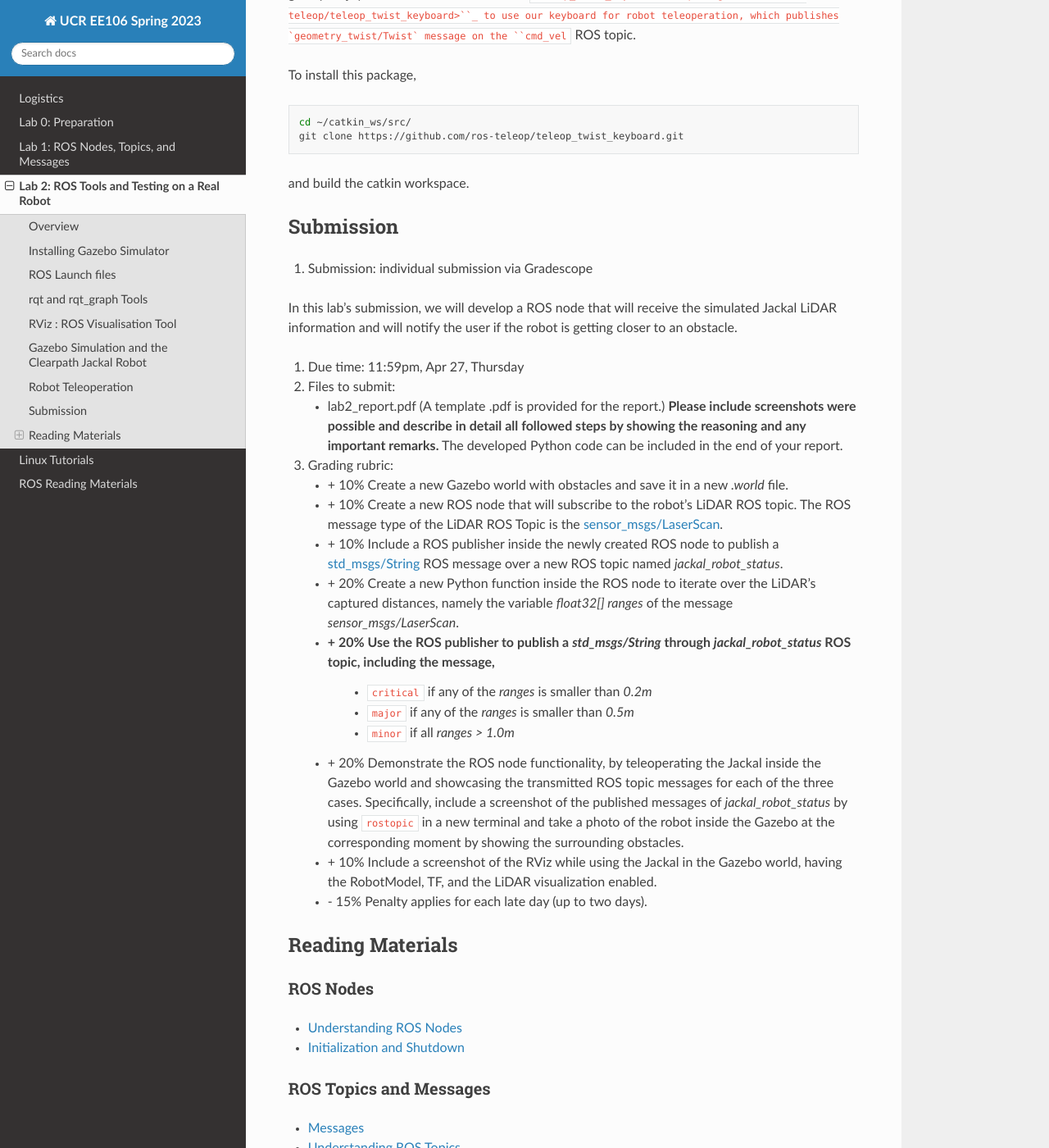
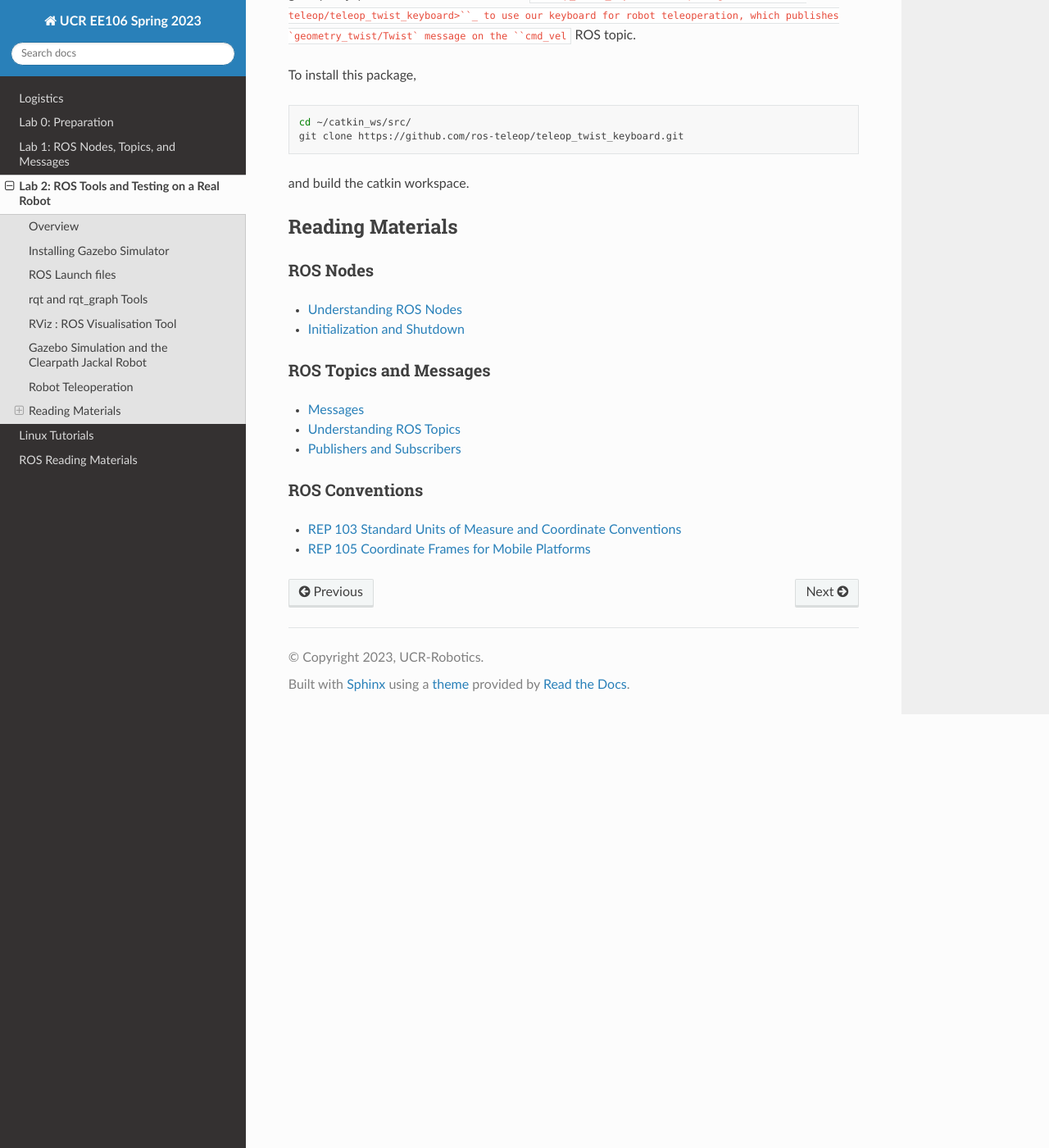
Before and after one commit to taektay/ee106, a Sphinx documentation site: the page built from docs/lab2.rst, in a window 1280 px wide and 1400 px high, scrolled down 3651 px. Shown: the whole window at 82% size. Built offline with Sphinx 7.4.7 and the Read the Docs theme 2.0.0, drawn with Linux system fonts in a browser that asks for light colours.

Commit message:
updated lab2

```diff
--- a/docs/lab2.rst
+++ b/docs/lab2.rst
@@ -160,36 +160,36 @@ To install this package,
 
 and build the catkin workspace.
 
-Submission
-----------
+.. Submission
+.. ----------
 
-#. Submission: individual submission via Gradescope
+.. #. Submission: individual submission via Gradescope
 
-In this lab's submission, we will develop a ROS node that will receive the simulated Jackal LiDAR information and will notify the user if the robot is getting closer to an obstacle.
+.. In this lab's submission, we will develop a ROS node that will receive the simulated Jackal LiDAR information and will notify the user if the robot is getting closer to an obstacle.
 
-.. #. Demo: required (Demonstrate the ROS node functionality in the Gazebo world by using the Jackal.)
+.. .. #. Demo: required (Demonstrate the ROS node functionality in the Gazebo world by using the Jackal.)
 
-#. Due time: 11:59pm, Apr 27, Thursday
+.. #. Due time: 11:59pm, Apr 27, Thursday
 
-#. Files to submit:
+.. #. Files to submit:
 
-   - lab2_report.pdf (A template .pdf is provided for the report.) **Please include screenshots were possible and describe in detail all followed steps by showing the reasoning and any important remarks.** The developed Python code can be included in the end of your report.
+..    - lab2_report.pdf (A template .pdf is provided for the report.) **Please include screenshots were possible and describe in detail all followed steps by showing the reasoning and any important remarks.** The developed Python code can be included in the end of your report.
 
-#. Grading rubric:
+.. #. Grading rubric:
 
-   - \+ 10% Create a new Gazebo world with obstacles and save it in a new `.world` file.
-   - \+ 10% Create a new ROS node that will subscribe to the robot's LiDAR ROS topic. The ROS message type of the LiDAR ROS Topic is the `sensor_msgs/LaserScan <http://docs.ros.org/en/noetic/api/sensor_msgs/html/msg/LaserScan.html>`_.
-   - \+ 10% Include a ROS publisher inside the newly created ROS node to publish a `std_msgs/String  <http://docs.ros.org/en/melodic/api/std_msgs/html/msg/String.html>`_ ROS message over a new ROS topic named `jackal_robot_status`.
-   - \+ 20% Create a new Python function inside the ROS node to iterate over the LiDAR's captured distances, namely the variable `float32[] ranges` of the message `sensor_msgs/LaserScan`.
+..    - \+ 10% Create a new Gazebo world with obstacles and save it in a new `.world` file.
+..    - \+ 10% Create a new ROS node that will subscribe to the robot's LiDAR ROS topic. The ROS message type of the LiDAR ROS Topic is the `sensor_msgs/LaserScan <http://docs.ros.org/en/noetic/api/sensor_msgs/html/msg/LaserScan.html>`_.
+..    - \+ 10% Include a ROS publisher inside the newly created ROS node to publish a `std_msgs/String  <http://docs.ros.org/en/melodic/api/std_msgs/html/msg/String.html>`_ ROS message over a new ROS topic named `jackal_robot_status`.
+..    - \+ 20% Create a new Python function inside the ROS node to iterate over the LiDAR's captured distances, namely the variable `float32[] ranges` of the message `sensor_msgs/LaserScan`.
 
 
-   - \+ 20% Use the ROS publisher to publish a `std_msgs/String` through `jackal_robot_status` ROS topic, including the message,
-      - ``critical`` if any of the `ranges` is smaller than `0.2m`
-      - ``major`` if any of the `ranges` is smaller than `0.5m`
-      - ``minor`` if all `ranges > 1.0m`
-   - \+ 20% Demonstrate the ROS node functionality, by teleoperating the Jackal inside the Gazebo world and showcasing the transmitted ROS topic messages for each of the three cases. Specifically, include a screenshot of the published messages of `jackal_robot_status` by using ``rostopic`` in a new terminal and take a photo of the robot inside the Gazebo at the corresponding moment by showing the surrounding obstacles.
-   - \+ 10% Include a screenshot of the RViz while using the Jackal in the Gazebo world, having the RobotModel, TF, and the LiDAR visualization enabled.
-   - \- 15% Penalty applies for each late day (up to two days).
+..    - \+ 20% Use the ROS publisher to publish a `std_msgs/String` through `jackal_robot_status` ROS topic, including the message,
+..       - ``critical`` if any of the `ranges` is smaller than `0.2m`
+..       - ``major`` if any of the `ranges` is smaller than `0.5m`
+..       - ``minor`` if all `ranges > 1.0m`
+..    - \+ 20% Demonstrate the ROS node functionality, by teleoperating the Jackal inside the Gazebo world and showcasing the transmitted ROS topic messages for each of the three cases. Specifically, include a screenshot of the published messages of `jackal_robot_status` by using ``rostopic`` in a new terminal and take a photo of the robot inside the Gazebo at the corresponding moment by showing the surrounding obstacles.
+..    - \+ 10% Include a screenshot of the RViz while using the Jackal in the Gazebo world, having the RobotModel, TF, and the LiDAR visualization enabled.
+..    - \- 15% Penalty applies for each late day (up to two days).
 
 .. In this lab's submission, you need to develop a ROS node that can detect if there is an obstacle nearby to the simulated Jackal
 .. Develop a new python script
```
